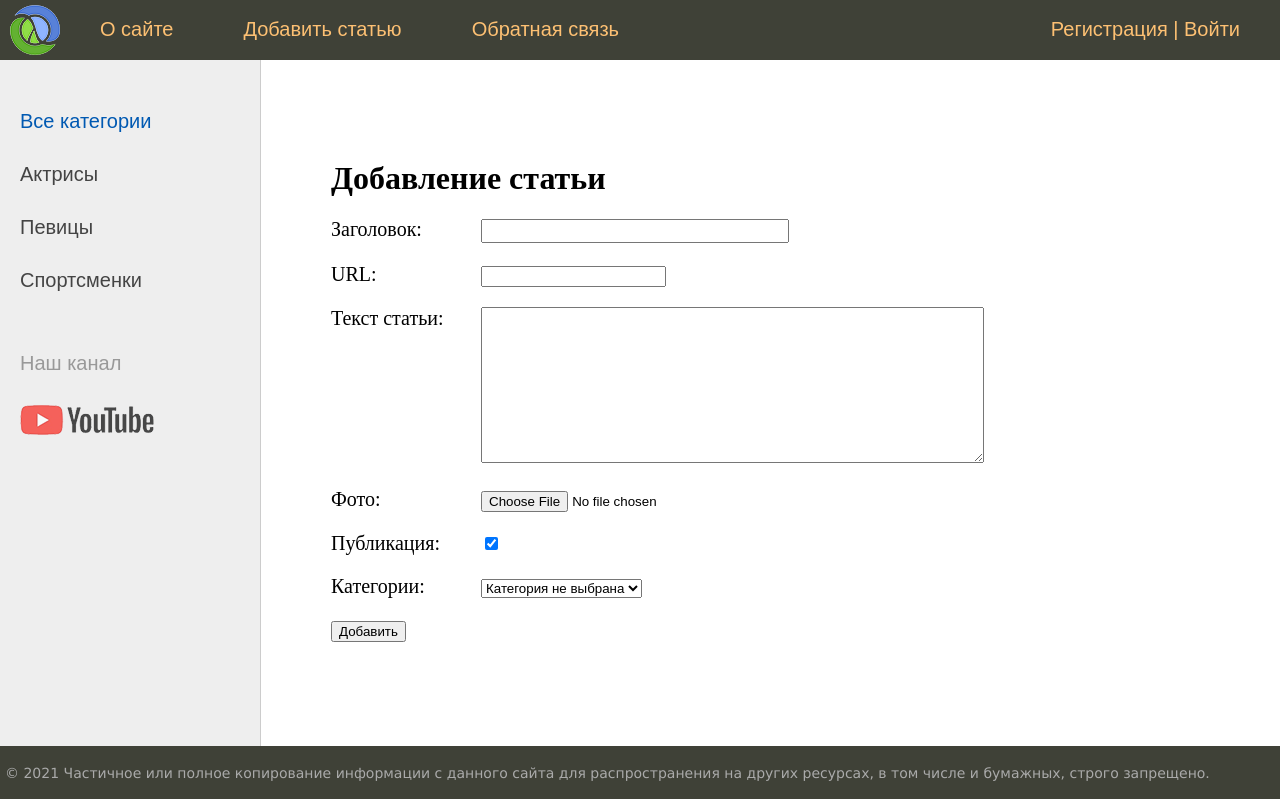
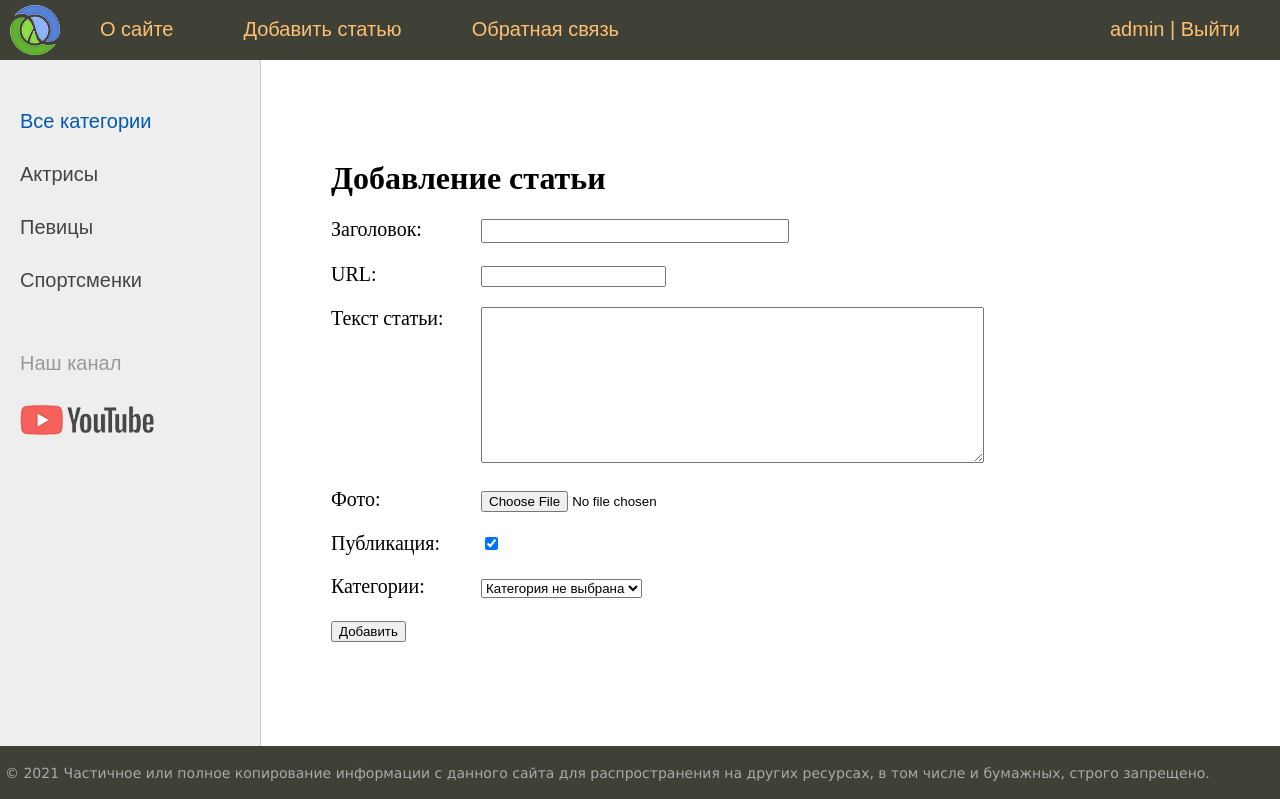
Before and after one commit to Archibald-prog/database_app, a Django app: page /addpage/ in a window 1280 px wide. Shown: the top 799 px of the page. Run offline with Django 4.2, Linux system fonts and the light colour scheme; a user stored in the database is signed in; data comes from the database, SQL or seed files in the repository.

Commit message:
Added logout item to the main menu.

```diff
--- a/database_app/templates/base.html
+++ b/database_app/templates/base.html
@@ -21,10 +21,16 @@
 			{% for m in menu %}
 				<li><a href="{% url m.url_name %}">{{m.title}}</a></li>
 			{% endfor %}
-				<li class="last">
-					<a href="{% url 'register' %}">Регистрация</a> |
-					<a href="{% url 'login' %}">Войти</a>
-				</li>
+				{% if request.user.is_authenticated %}
+					<li class="last">
+						{{user.username}} | <a href="{% url 'logout' %}">Выйти</a>
+					</li>
+				{% else %}
+					<li class="last">
+						<a href="{% url 'register' %}">Регистрация</a> |
+						<a href="{% url 'login' %}">Войти</a>
+					</li>
+				{% endif %}
 		</ul>
 		<div class="clear"></div>
 	</div>
```
